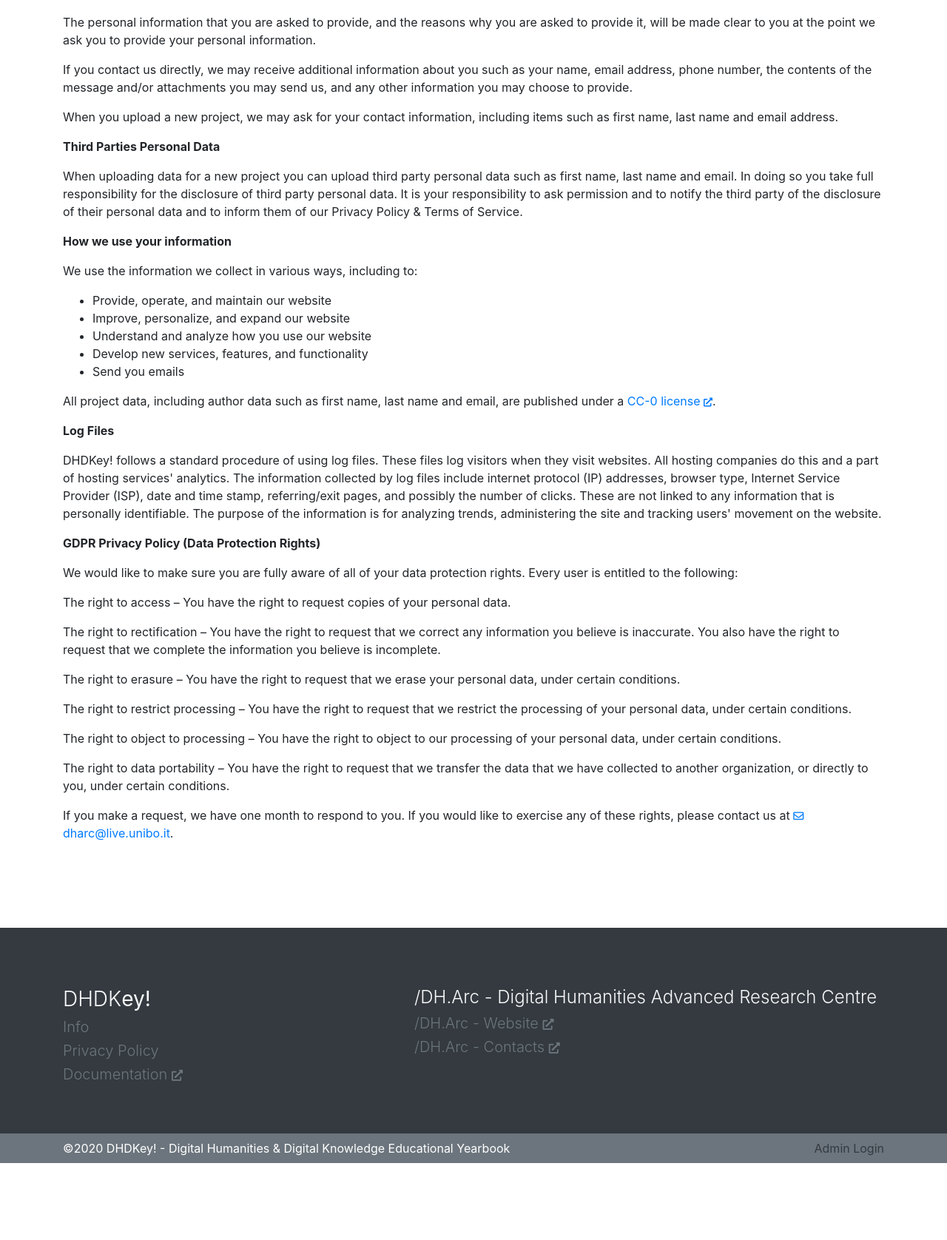
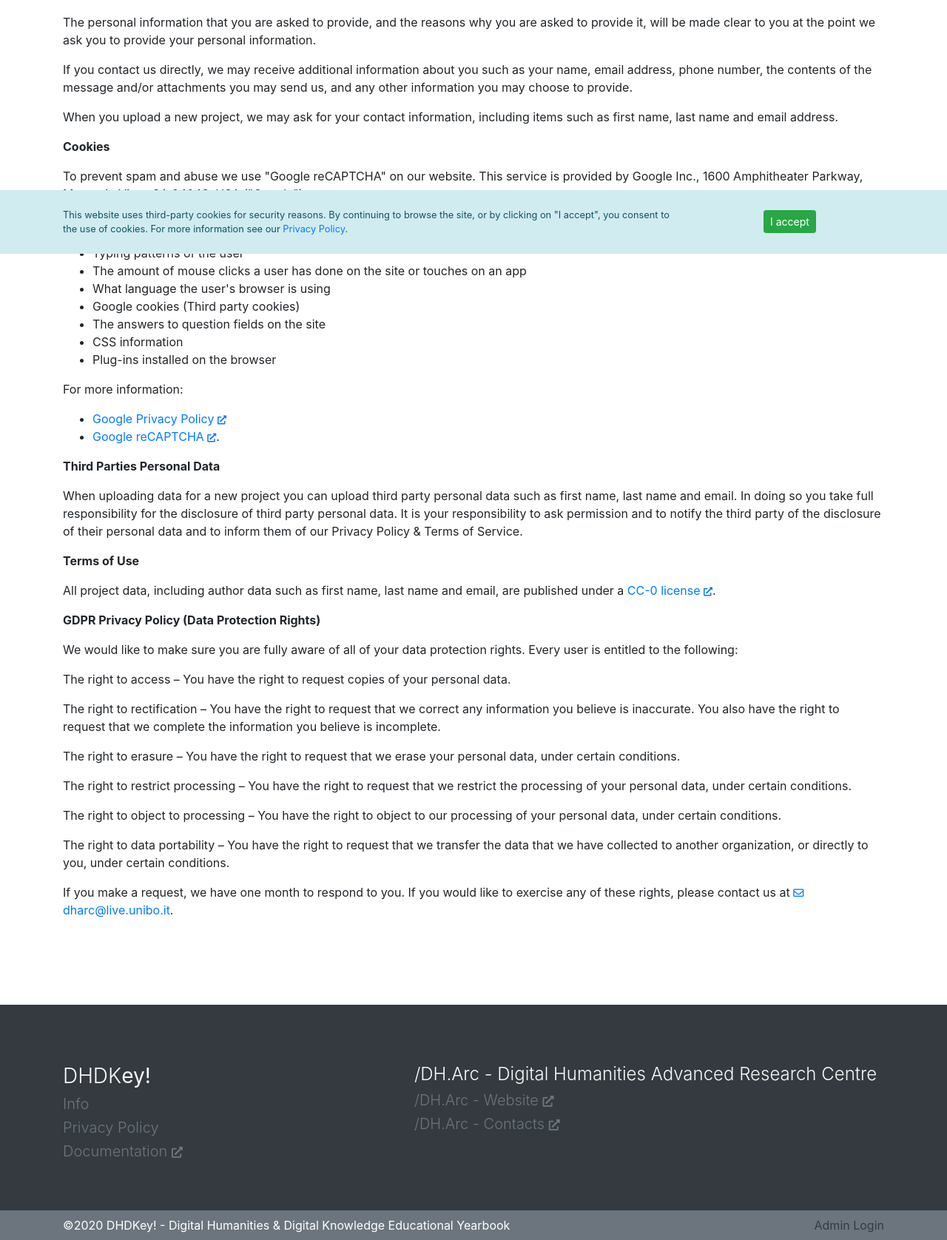
Before and after one commit to dharc-org/dhdkey, a Flask app: page /privacy in a window 1280 px wide. Shown: the part 457-2133 px from the top of the page at 74% size. Before the commit the page ends 2029 px from the top, so only its background shows below. Run offline with Flask 2, Linux system fonts and the light colour scheme; parts of the project's set-up code (start-up, migrations or seed data) failed here and were passed over; some libraries are stand-ins or nearby versions.

Commit message:
2020/21 Courses + Update

```diff
--- a/app/routes.py
+++ b/app/routes.py
@@ -26,6 +26,16 @@ from flask_login import current_user, login_user, logout_user, login_required
 #dump everyday at 3 A.M. (italian time zone)
 scheduler.add_job(routine_support.routine, 'cron', hour='3')
 
+@app.context_processor
+def inject_template_scope():
+    injections = dict()
+
+    def cookies_check():
+        value = request.cookies.get('cookie_consent')
+        return value == 'true'
+    injections.update(cookies_check=cookies_check)
+
+    return injections
 
 #Index route
 @app.route('/')
@@ -63,6 +73,22 @@ def projects():
         return render_template('projects.html', title='Projects', data=data, name=None, autdata=autdata, author=False)
 
 
+#NO CONFIRMATION MAIL
+@app.route('/upload', methods=['GET', 'POST'])
+def upload():
+    if request.method == 'POST':
+        data = request.form
+        time = datetime.now()
+        jsondata = data_support.parse_form(data, time)
+        rdf_data = rdf_support.ProjectRdf(jsondata)
+        SPARQL_support.add_data(rdf_data, quad=True)
+        flash("confirmed")
+        return redirect(url_for('index'))
+    else:
+        courses_data = data_support.prepare_data(app.config['CSV_PATH'])
+        return render_template('upload.html', title='Upload', courses_data=courses_data)
+
+'''
 #upload route
 @app.route('/upload', methods=['GET', 'POST'])
 def upload():
@@ -104,7 +130,7 @@ def confirmation(token):
             data_support.remove_json(id)
         return redirect(url_for('index'))
     return render_template('confirmation_form.html', title='Confirmation', token=token, data=data)
-
+'''
 
 #Admin route
 @app.route('/admin', methods=['GET', 'POST'])
--- a/app/support/data_support.py
+++ b/app/support/data_support.py
@@ -60,7 +60,7 @@ def parse_form(form, time):
         data["Aut"][aut]["Mail"] = data["Aut"][aut]["Mail"].lower()
     data["Id"] = project_id(data, time)
     data["Course_url"] = find_page(data["Course"], data["Year"])
-    json_store(data, data["Id"])
+    #json_store(data, data["Id"])
     return data
 
 def remove_json(id):
--- a/app/templates/admin/AdminConfirm.html
+++ b/app/templates/admin/AdminConfirm.html
@@ -54,7 +54,7 @@
                        <li v-for="bucket in facet.buckets">
                        <div class="checkbox block" style="margin-top: 0; margin-bottom: 0;">
                          <label>
-                           <input class="checkbox" type="checkbox" v-model="filters[facet.name]" v-bind:value="bucket.key">
+                           <input class="checkbox"  @click="goToPage(1)" type="checkbox" v-model="filters[facet.name]" v-bind:value="bucket.key">
                            [[ bucket.key ]] ([[ bucket.doc_count ]])
                  </label>
                </div>
@@ -117,7 +117,7 @@
                       </div>
                       <div class="mb-3">
                         <div   v-if="item.homepage">
-                       <a v-bind:href="item.homepage" target="_blank"><i class="fas fa-arrow-alt-circle-right text-primary"></i> [[ item.homepage ]] <i class="fas fa-external-link-alt fa-xs"></i></a>
+                       <a v-bind:href="item.homepage" target="_blank"><i class="fas fa-arrow-alt-circle-right text-primary"></i> Project Homepage <i class="fas fa-external-link-alt fa-xs"></i></a>
                         </div>
                        <a v-bind:href="item.repository" target="_blank"><i class="fab fa-github text-primary"></i> Github<!-- DH.arc--> Repository <i class="fas fa-external-link-alt fa-xs"></i></a>
                       </div>
--- a/app/templates/admin/AdminEdit.html
+++ b/app/templates/admin/AdminEdit.html
@@ -54,7 +54,7 @@
                        <li v-for="bucket in facet.buckets">
                        <div class="checkbox block" style="margin-top: 0; margin-bottom: 0;">
                          <label>
-                           <input class="checkbox" type="checkbox" v-model="filters[facet.name]" v-bind:value="bucket.key">
+                           <input class="checkbox"  @click="goToPage(1)" type="checkbox" v-model="filters[facet.name]" v-bind:value="bucket.key">
                            [[ bucket.key ]] ([[ bucket.doc_count ]])
                  </label>
                </div>
@@ -118,7 +118,7 @@
                       </div>
                       <div class="mb-3">
                         <div   v-if="item.homepage">
-                       <a v-bind:href="item.homepage" target="_blank"><i class="fas fa-arrow-alt-circle-right text-primary"></i> [[ item.homepage ]] <i class="fas fa-external-link-alt fa-xs"></i></a>
+                       <a v-bind:href="item.homepage" target="_blank"><i class="fas fa-arrow-alt-circle-right text-primary"></i> Project Homepage <i class="fas fa-external-link-alt fa-xs"></i></a>
                         </div>
                        <a v-bind:href="item.repository" target="_blank"><i class="fab fa-github text-primary"></i> Github<!-- DH.arc--> Repository <i class="fas fa-external-link-alt fa-xs"></i></a>
                       </div>
--- a/app/templates/base.html
+++ b/app/templates/base.html
@@ -68,6 +68,7 @@
                     <h4 style="font-weight:300 !important">/DH.Arc - Digital Humanities Advanced Research Centre</h4>
                     <h5 style="font-weight:300 !important"><a href="https://centri.unibo.it/dharc/en" class="text-secondary" target="_blank">/DH.Arc - Website <i class="fas fa-external-link-alt fa-xs"></i></a></h5>
                     <h5 style="font-weight:300 !important"><a href="https://centri.unibo.it/dharc/en/contacts" class="text-secondary" target="_blank">/DH.Arc - Contacts <i class="fas fa-external-link-alt fa-xs"></i></a></h5>
+
                 </div>
             </div>
          </footer>
@@ -93,16 +94,45 @@
                     </div>
                     {% endif %}
                 </div>
+        </footer>
+
+
+
+        {% if cookies_check() %}
+        {% else %}
+
+        <div class="fixed-bottom  alert-info p-4" id="cookie-consent-container">
+            <div class="container">
+                <div class="notice row small d-none d-md-flex">
+                    <div class="cookie-text col-9">This website uses third-party cookies for security reasons. By continuing to browse the site, or by clicking on "I accept", you consent to the use of cookies.
+                         For more information see our <a href="{{ url_for('privacy') }}">Privacy Policy</a>.
+                    </div>
+                    <div class="buttons col-3 text-center align-self-center">
+                            <button class="btn btn-success btn-sm cookie-consent" data-accept="cookiebar">I accept</button>
+                    </div>
+                </div>
+                <div class="notice row small d-block d-md-none">
+                    <div class="cookie-text">This website uses third-party cookies for security reasons. By continuing to browse the site, or by clicking on "I accept", you consent to the use of cookies.
+                         For more information see our <a href="{{ url_for('privacy') }}">Privacy Policy</a>.
+                    </div>
+                    <div class="buttons text-center py-3">
+                            <button class="btn btn-success btn-sm cookie-consent" data-accept="cookiebar">I accept</button>
+                    </div>
+                </div>
+            </div>
+        </div>
+
+            <script>
+
+                $('.cookie-consent').click(function() {
+                    document.cookie = "cookie_consent=true";
+                    document.getElementById('cookie-consent-container').hidden = true;
+                })
+            </script>
+        {% endif %}
+
 
 </body>
-<!-- Global site tag (gtag.js) - Google Analytics
-<script async src=^^^^^^^^^^></script>></script>
-<script>
-  window.dataLayer = window.dataLayer || [];
-  function gtag(){dataLayer.push(arguments);}
-  gtag('js', new Date());
 
-  gtag('config', '^^^^^^^^^^');
-</script>-->
 
 </html>
--- a/app/templates/documents/privacy.html
+++ b/app/templates/documents/privacy.html
@@ -13,20 +13,27 @@
             <p>The personal information that you are asked to provide, and the reasons why you are asked to provide it, will be made clear to you at the point we ask you to provide your personal information.</p>
             <p>If you contact us directly, we may receive additional information about you such as your name, email address, phone number, the contents of the message and/or attachments you may send us, and any other information you may choose to provide.</p>
             <p>When you upload a new project, we may ask for your contact information, including items such as first name, last name and email address.</p>
+            <p><strong>Cookies</strong></p>
+            <p>To prevent spam and abuse we use "Google reCAPTCHA" on our website. This service is provided by Google Inc., 1600 Amphitheater Parkway, Mountain View, CA 94043, USA ("Google").</p>
+            <p>To do this, reCAPTCHA analyzes the behavior of the website visitor based on various characteristics:</p>
+            <ul>
+                <li>Typing patterns of the user</li>
+                <li>The amount of mouse clicks a user has done on the site or touches on an app</li>
+                <li>What language the user's browser is using</li>
+                <li>Google cookies (Third party cookies)</li>
+                <li>The answers to question fields on the site</li>
+                <li>CSS information</li>
+                <li>Plug-ins installed on the browser</li>
+            </ul>
+            <p>For more information:</p>
+                <ul>
+                    <li><a target="_blank" href="https://www.google.com/intl/de/policies/privacy/">Google Privacy Policy <i class="fas fa-external-link-alt fa-xs"></i></a></li>
+                    <li><a target="_blank" href="https://www.google.com/recaptcha/intro/android.html">Google reCAPTCHA <i class="fas fa-external-link-alt fa-xs"></i></a>.</li>
+                </ul>
             <p><strong>Third Parties Personal Data</strong></p>
             <p>When uploading data for a new project you can upload third party personal data such as first name, last name and email. In doing so you take full responsibility for the disclosure of third party personal data. It is your responsibility to ask permission and to notify the third party of the disclosure of their personal data and to inform them of our Privacy Policy & Terms of Service.</p>
-            <p><strong>How we use your information</strong></p>
-            <p>We use the information we collect in various ways, including to:</p>
-            <ul>
-            <li>Provide, operate, and maintain our website</li>
-            <li>Improve, personalize, and expand our website</li>
-            <li>Understand and analyze how you use our website</li>
-            <li>Develop new services, features, and functionality</li>
-            <li>Send you emails</li>
-            </ul>
+            <p><strong>Terms of Use</strong></p>
             <p>All project data, including author data such as first name, last name and email, are published under a <a  target="_blank" href="https://creativecommons.org/publicdomain/zero/1.0/deed.en">CC-0 license <i class="fas fa-external-link-alt fa-xs"></i></a>.</p>
-            <p><strong>Log Files</strong></p>
-            <p>DHDKey! follows a standard procedure of using log files. These files log visitors when they visit websites. All hosting companies do this and a part of hosting services' analytics. The information collected by log files include internet protocol (IP) addresses, browser type, Internet Service Provider (ISP), date and time stamp, referring/exit pages, and possibly the number of clicks. These are not linked to any information that is personally identifiable. The purpose of the information is for analyzing trends, administering the site and tracking users' movement on the website.</p>
             <p><strong>GDPR Privacy Policy (Data Protection Rights)</strong></p>
             <p>We would like to make sure you are fully aware of all of your data protection rights. Every user is entitled to the following:</p>
             <p>The right to access – You have the right to request copies of your personal data.</p>
--- a/app/templates/index.html
+++ b/app/templates/index.html
@@ -56,8 +56,9 @@
                           <div class="modal-header bg-success justify-content-center">
                                   <i class="fas fa-cloud-upload-alt fa-5x text-light"></i>
                           </div>
-                          <div class="modal-body bg-light">
-                                  <h4 class="text-center">Project Uploaded!</h4>
+                          <div class="text-center modal-body bg-light">
+                                  <h4>Project Uploaded!</h4>
+                            <p>The request is being approved</p>
                             <p>Thank you for your contribution!</p>
                           </div>
                           <div class="modal-footer bg-light  justify-content-center">
```
Also changed, not shown: app/templates/projects.html (+35 -7 lines), app/templates/upload.html (+5 -5 lines), courses/courses.csv (+22 -0 lines). Lines whose indentation alone changed are shown as unchanged.
